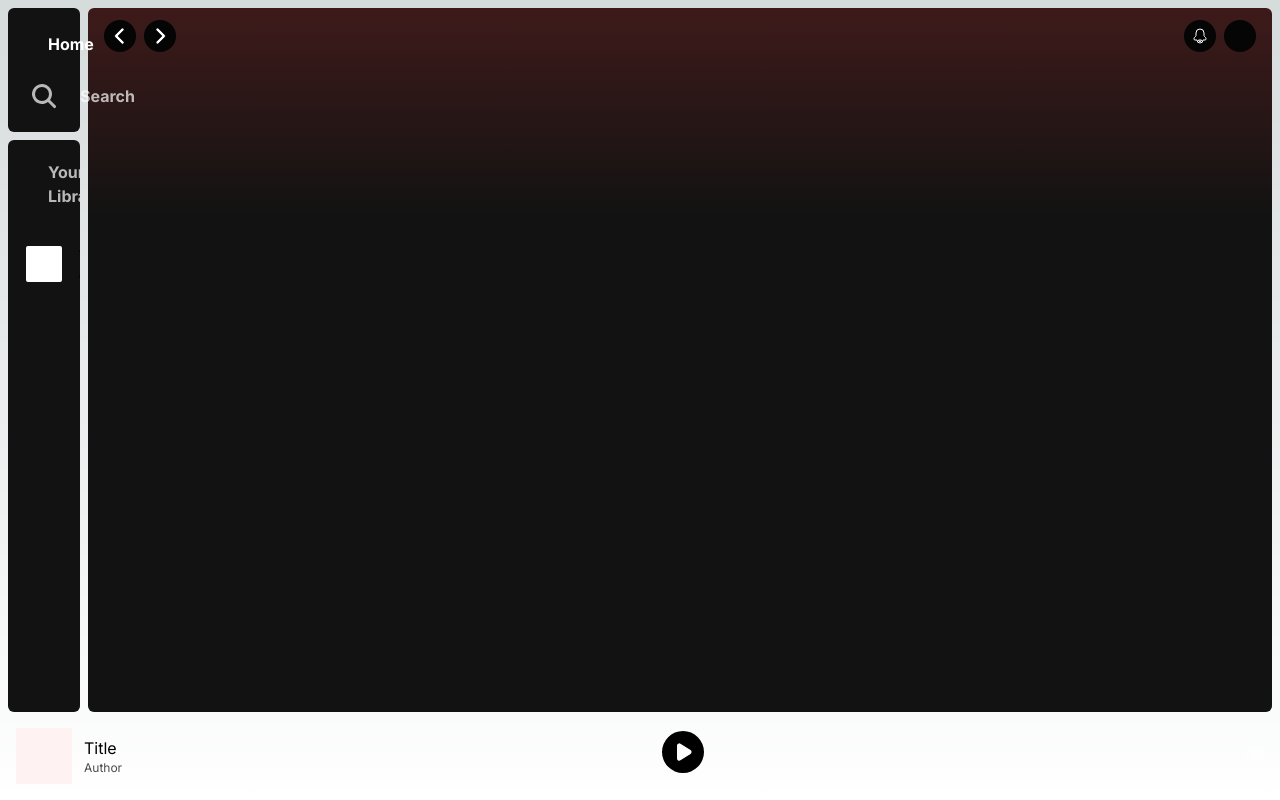
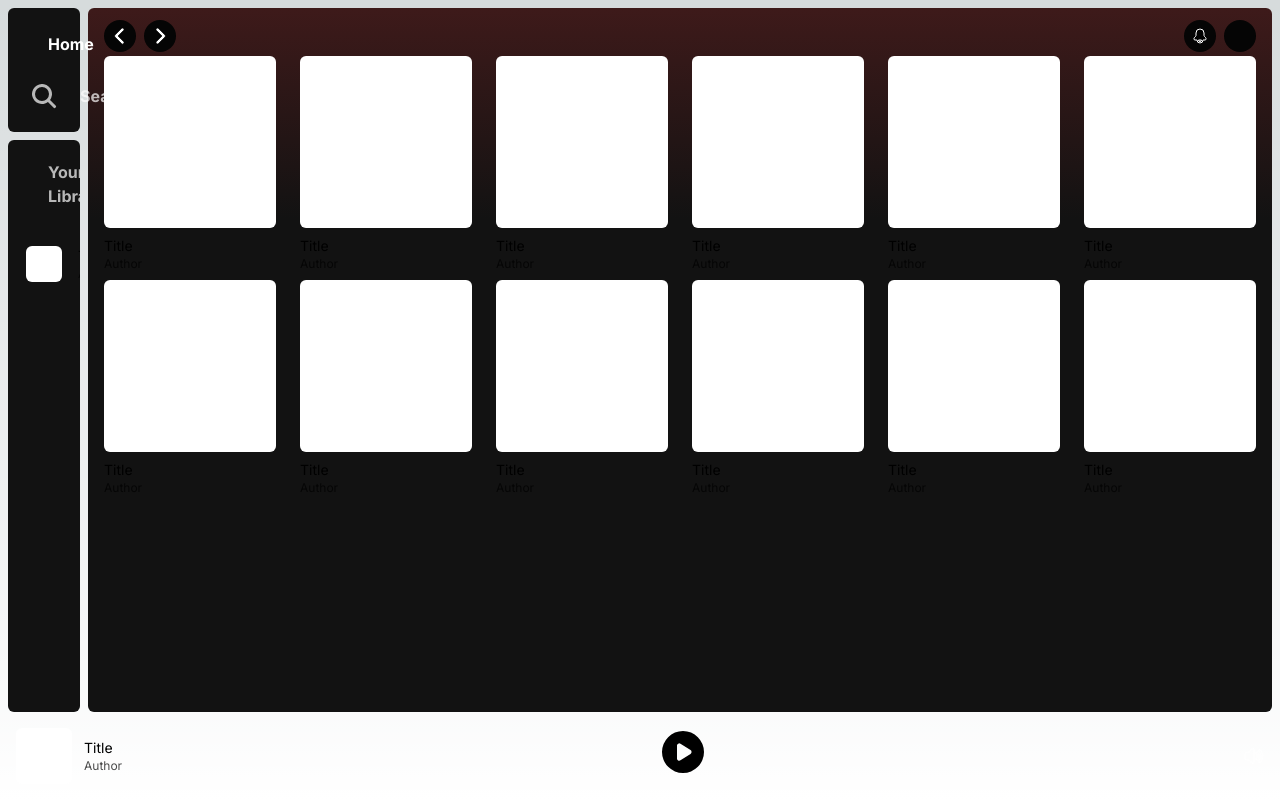
Before and after one commit to CheaVuThearith/spotifyclone, a Next.js app: page /home in a window 1280 px wide. Built offline with nearby package versions, Linux system fonts and the light colour scheme.

Commit message:
card component made

```diff
--- /dev/null
+++ b/app/_components/AuthorAndDescription.tsx
@@ -0,0 +1,14 @@
+import React from "react";
+
+type Props = {};
+
+const AuthorAndDescription = (props: Props) => {
+  return (
+    <div className="flex flex-col">
+      <p className="text-sm">Title</p>
+      <p className="text-xs opacity-70">Author</p>
+    </div>
+  );
+};
+
+export default AuthorAndDescription;
--- /dev/null
+++ b/app/_components/Card.tsx
@@ -0,0 +1,32 @@
+import React from "react";
+import AuthorAndDescription from "./AuthorAndDescription";
+
+type Props = {
+  type: "big" | "small"|"hidden";
+  showText?: boolean;
+};
+
+const Card = ({ type, showText }: Props) => {
+  if (type === "big" || type === "small")
+    return (
+      <>
+        <div
+          className={`flex ${type === "big" ? "grow flex-col gap-y-2" : "items-center gap-x-3"}`}
+        >
+          <div
+            className={`${type === "big" ? "aspect-square min-w-40 max-w-52" : "size-14"} rounded-md bg-white`}
+          ></div>
+          <AuthorAndDescription />
+        </div>
+      </>
+    );
+  else
+    return (
+      <div className="flex items-center gap-x-4">
+        <div className="size-9 shrink-0 rounded-md bg-white"></div>
+        {showText && <AuthorAndDescription />}
+      </div>
+    );
+};
+
+export default Card;
--- a/app/_components/Navbar.tsx
+++ b/app/_components/Navbar.tsx
@@ -8,6 +8,7 @@ import {
 import { usePathname } from "next/navigation";
 import { useEffect, useState } from "react";
 import NavbarLink from "./NavbarLink";
+import Card from "./Card";
 
 const Navbar = ({}) => {
   const [navExpanded, setNavExpanded] = useState(false);
@@ -59,15 +60,7 @@ const Navbar = ({}) => {
         <div
                    className={`flex w-full flex-col gap-y-5 overflow-scroll p-[18px]`}
         >
-          <div className="flex items-center gap-x-4">
-            <div className="size-9 shrink-0 rounded-sm bg-white"></div>
-            {showText && (
-              <span className="flex flex-col">
-                <p className="text-sm">Title</p>
-                <p className="text-xs opacity-70">Author</p>
-              </span>
-            )}
-          </div>
+        <Card type="hidden" showText={showText}/>
         </div>
       </div>
     </div>
--- a/app/home/page.tsx
+++ b/app/home/page.tsx
@@ -1,134 +1,24 @@
 import React from 'react'
+import Card from '../_components/Card'
 
 type Props = {}
 
 const page = async (props: Props) => {
   return (<>
-  <br />
-  <br />
-  <br />
-  <br />
-  <br />
-  <br />
-  <br />
-  <br />
-  <br />
-  <br />
-  <br />
-  <br />
-  <br />
-  <br />
-  <br />
-  <br />
-  <br />
-  <br />
-  <br />
-  <br />
-  <br />
-  <br />
-  <br />
-  <br />
-  <br />
-  <br />
-  <br />
-  <br />
-  <br />
-  <br />
-  <br />
-  <br />
-  <br />
-  <br />
-  <br />
-  <br />
-  <br />
-  <br />
-  <br />
-  <br />
-  <br />
-  <br />
-  <br />
-  <br />
-  <br />
-  <br />
-  <br />
-  <br />
-  <br />
-  <br />
-  <br />
-  <br />
-  <br />
-  <br />
-  <br />
-  <br />
-  <br />
-  <br />
-  <br />
-  <br />
-  <br />
-  <br />
-  <br />
-  <br />
-  <br />
-  <br />
-  <br />
-  <br />
-  <br />
-  <br />
-  <br />
-  <br />
-  <br />
-  <br />
-  <br />
-  <br />
-  <br />
-  <br />
-  <br />
-  <br />
-  <br />
-  <br />
-  <br />
-  <br />
-  <br />
-  <br />
-  <br />
-  <br />
-  <br />
-  <br />
-  <br />
-  <br />
-  <br />
-  <br />
-  <br />
-  <br />
-  <br />
-  <br />
-  <br />
-  <br />
-  <br />
-  <br />
-  <br />
-  <br />
-  <br />
-  <br />
-  <br />
-  <br />
-  <br />
-  <br />
-  <br />
-  <br />
-  <br />
-  <br />
-  <br />
-  <br />
-  <br />
-  <br />
-  <br />
-  <br />
-  <br />
-  <br />
-  <br />
-  <br />
-  <br />
+  <div className='flex overflow-hidden gap-y-2 flex-wrap gap-x-6'>
+  <Card type='big'/>
+  <Card type='big'/>
+  <Card type='big'/>
+  <Card type='big'/>
+  <Card type='big'/>
+  <Card type='big'/>
+  <Card type='big'/>
+  <Card type='big'/>
+  <Card type='big'/>
+  <Card type='big'/>
+  <Card type='big'/>
+  <Card type='big'/>
+  </div>
     </>
 
   )
--- a/app/layout.tsx
+++ b/app/layout.tsx
@@ -7,6 +7,7 @@ import {
   PlayIcon,
   SpeakerWaveIcon,
 } from "@heroicons/react/16/solid";
+import Card from "./_components/Card";
 
 const inter = Inter({ subsets: ["latin"] });
 
@@ -36,13 +37,7 @@ export default function RootLayout({
             </div>
           </div>
           <div className="flex w-full justify-between p-4 pt-2">
-            <div className="flex items-center gap-x-3">
-              <div className="size-14 bg-red-50"></div>
-              <div className="flex flex-col">
-                <p className="">Title</p>
-                <p className="text-xs opacity-70">Author</p>
-              </div>
-            </div>
+            <Card type="small"/>
             <div>
               <PlayCircleIcon className="size-12" />
             </div>
```
